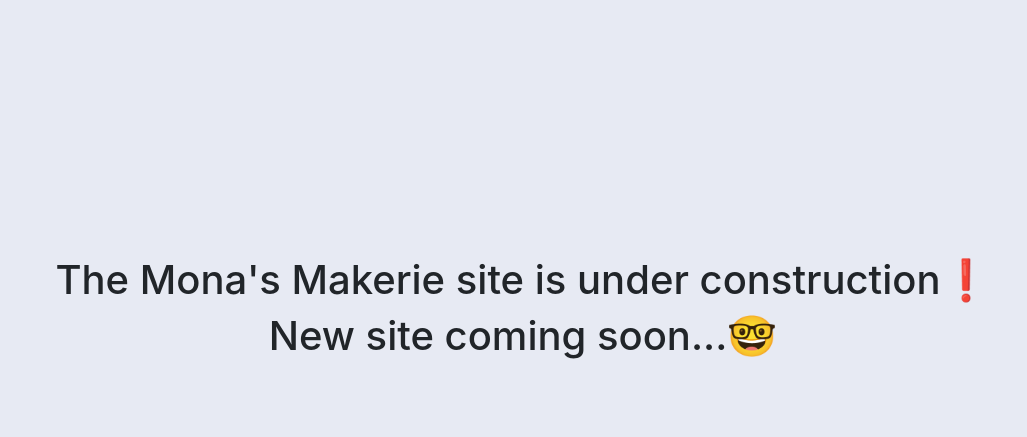
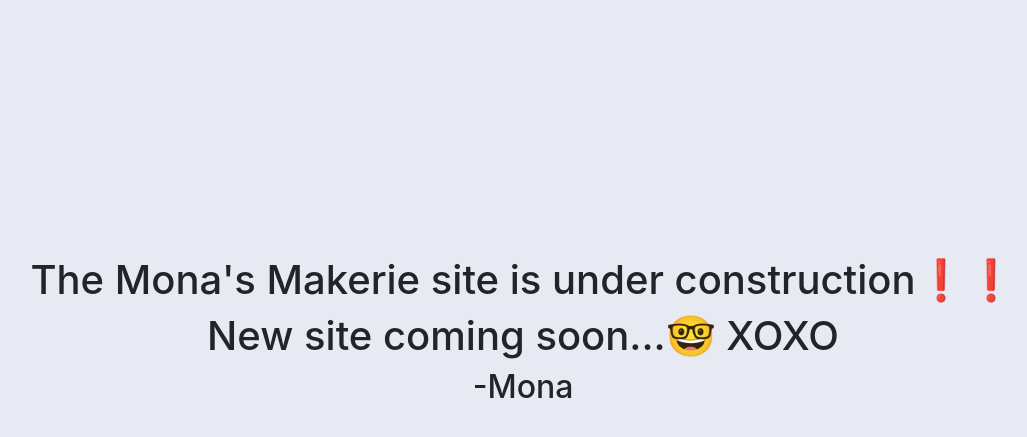
Before and after one commit to aykae/monasmakerie, a Jekyll site: the page built from index.html, in a window 1280 px wide. Shown: the top 437 px of the page, without its empty margins (117-1144 px from the left). Built offline with Jekyll 4.4.1, drawn with Linux system fonts in a browser that asks for light colours.

Commit message:
new message

```diff
--- a/index.html
+++ b/index.html
@@ -3,5 +3,6 @@ layout: base
 title: Home
 ---
 
-<h1>The Mona's Makerie site is under construction❗️</h1>
-<h1>New site coming soon...🤓</h1>
+<h1>The Mona's Makerie site is under construction❗❗</h1>
+<h1>New site coming soon...🤓 XOXO</h1>
+<h2>-Mona</h2>
```
